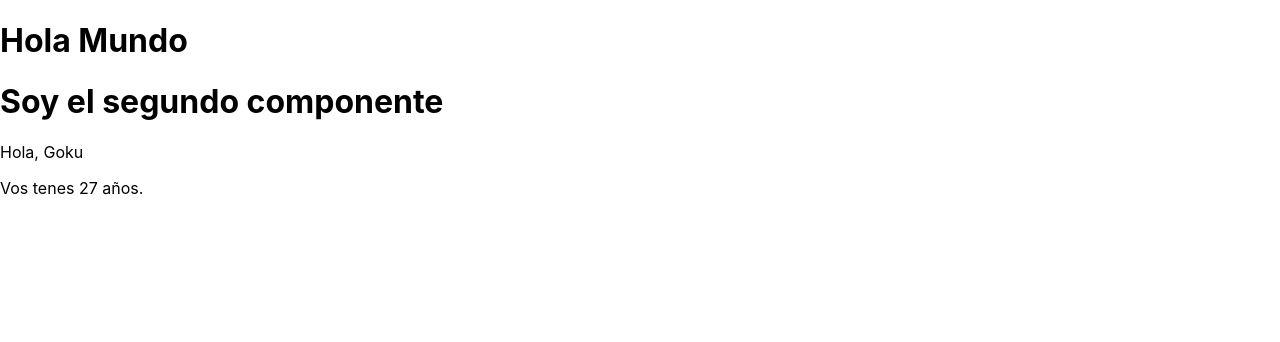
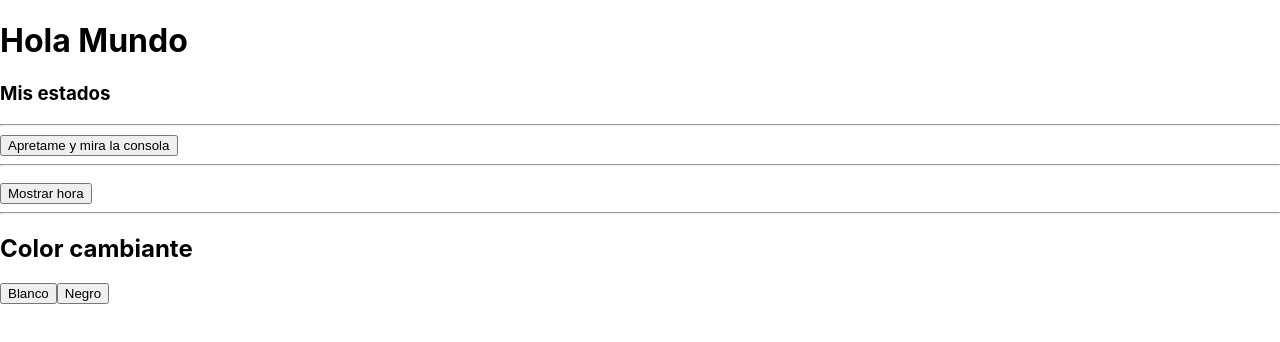
Before and after one commit to LucianoMoyano/Proyecto2, a React (Create React App) app: page / in a window 1280 px wide. Shown: the top 342 px of the page. Built offline with nearby package versions, Linux system fonts and the light colour scheme.

Commit message:
dark mode

```diff
--- a/src/App.jsx
+++ b/src/App.jsx
@@ -1,5 +1,6 @@
 import "./App.css";
-import { MiSegundoComponente } from "./components/MiSegundoComponente/MiSegundoComponente";
+import { Counter } from "./components/Counter/Counter";
+/* import { MiSegundoComponente } from "./components/MiSegundoComponente/MiSegundoComponente"; */
 
 function App() {
   //Ejemplo 2
@@ -18,12 +19,12 @@ function App() {
 
   //Ejemplos con Desestructuración de datos 3
 
-  const person = {
+  /*   const person = {
     name: "Goku",
     age: 27,
   };
 
-  const saludo = "Hola";
+  const saludo = "Hola"; */
 
   return (
     <>
@@ -41,7 +42,8 @@ function App() {
       {/* Ejemplos con Desestructuración de datos 2
       <MiSegundoComponente {...propsObjeto} />*/}
       {/* Ejemplos con Desestructuración de datos 3 */}
-      <MiSegundoComponente person={person} saludo={saludo} />
+      {/*  <MiSegundoComponente person={person} saludo={saludo} /> */}
+      <Counter />
     </>
   );
 }
--- /dev/null
+++ b/src/components/Counter/Counter.jsx
@@ -0,0 +1,57 @@
+import react, { useState } from "react";
+
+export const Counter = () => {
+  //ejemplo 1
+
+  const botonPresionado = () => {
+    console.log("estas son las veces que el boton fue apretado");
+  };
+
+  //Ejemplo 2 - renderizando nuevos estados
+
+  const [hora, setHora] = useState("");
+
+  const mostrarHoras = () => {
+    const date = new Date();
+    const horaLocal = date.toLocaleTimeString();
+    setHora(horaLocal);
+  };
+
+  //Ejemplo 3 - Dark Mode
+
+  const [isWhite, setIsWhite] = useState(true);
+  const [isBlack, setIsBlack] = useState(false);
+
+  const handleWhite = () => {
+    setIsWhite(true);
+    setIsBlack(false);
+  };
+
+  const handleBlack = () => {
+    setIsBlack(true);
+    setIsWhite(false);
+  };
+
+  return (
+    <>
+      <h3>Mis estados</h3>
+      <hr />
+      <button onClick={botonPresionado}>Apretame y mira la consola</button>
+      <hr />
+      <p>{hora}</p>
+      <button onClick={mostrarHoras}>Mostrar hora</button>
+      <hr />
+      <div
+        style={{
+          //ternario para darkmode
+          backgroundColor: isWhite ? "white" : "black",
+          color: isBlack ? "white" : "black",
+        }}
+      >
+        <h2>Color cambiante</h2>
+        <button onClick={handleWhite}>Blanco</button>
+        <button onClick={handleBlack}>Negro</button>
+      </div>
+    </>
+  );
+};
```
